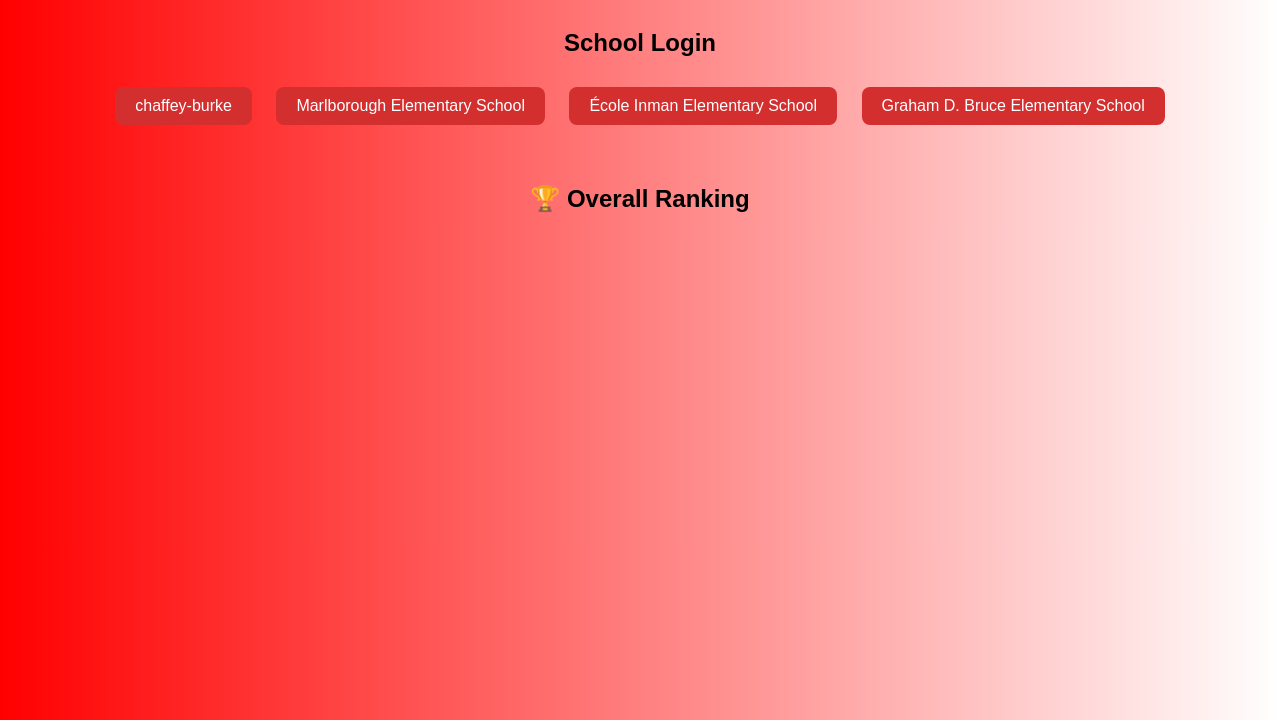
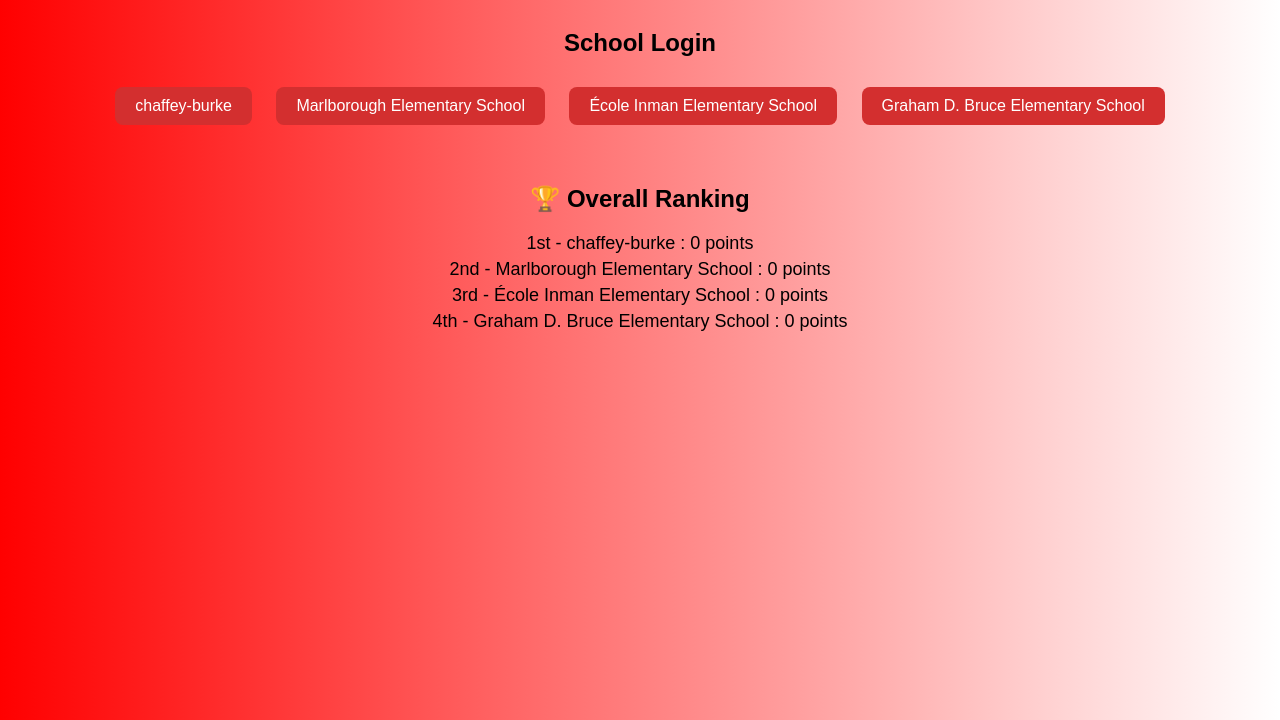
Before and after one commit to curstardian/school-clicker, a plain HTML site: page index.html in a window 1280 px wide. Shown: the part 80-800 px from the top of the page. Drawn offline with Linux system fonts and the light colour scheme.

Commit message:
easy😎

```diff
--- a/index.html
+++ b/index.html
@@ -50,7 +50,7 @@
 
 <div id="gameScreen" class="container hidden">
     <h2 id="welcome"></h2>
-    <button onclick="addPoint()">🔥 Support our school!</button>
+    <button onclick="addPoint()">Support our school!</button>
     <h3>Current School Score: <span id="myScore">0</span></h3>
     <button onclick="logout()">Log out</button>
 </div>
@@ -70,13 +70,12 @@
     gdb: "Graham D. Bruce Elementary School"
 };
 
-    // 점수 초기화
 if (!localStorage.getItem("scores")) {
     localStorage.setItem("scores", JSON.stringify({
-            uoft: 0,
-            ubc: 0,
-            mcgill: 0,
-            ualberta: 0
+        cb: 0,
+        m: 0,
+        ei: 0,
+        gdb: 0
     }));
 }
 
@@ -92,8 +91,7 @@
     currentSchool = school;
     document.getElementById("loginScreen").classList.add("hidden");
     document.getElementById("gameScreen").classList.remove("hidden");
-        document.getElementById("welcome").innerText =
-            schoolNames[school];
+    document.getElementById("welcome").innerText = schoolNames[school];
     updateMyScore();
 }
 
@@ -103,7 +101,21 @@
     document.getElementById("gameScreen").classList.add("hidden");
 }
 
+function getOrdinal(num) {
+    if (num % 100 >= 11 && num % 100 <= 13) {
+        return num + "th";
+    }
+    switch (num % 10) {
+        case 1: return num + "st";
+        case 2: return num + "nd";
+        case 3: return num + "rd";
+        default: return num + "th";
+    }
+}
+
 function addPoint() {
+    if (!currentSchool) return;
+
     let scores = getScores();
     scores[currentSchool]++;
     saveScores(scores);
@@ -112,6 +124,8 @@
 }
 
 function updateMyScore() {
+    if (!currentSchool) return;
+
     let scores = getScores();
     document.getElementById("myScore").innerText = scores[currentSchool];
 }
```
Lines whose indentation alone changed are shown as unchanged.
